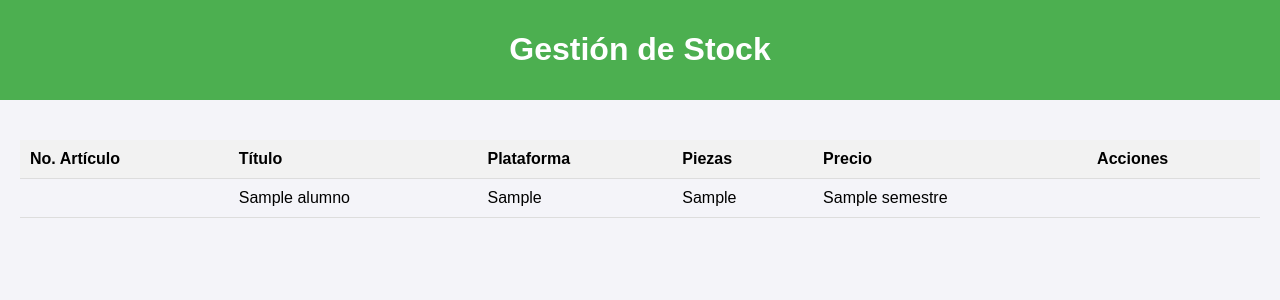
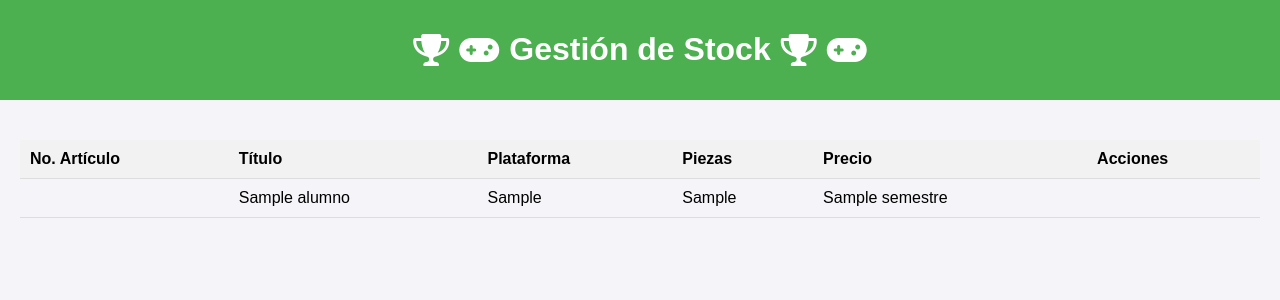
Before and after one commit to Barrrey7u7/inventario_crud, a Flask app: template templates/index.html in a window 1280 px wide. Shown: the top 300 px of the page. Run offline with Flask 3, Linux system fonts and the light colour scheme; the template is opened without the code that fills it: most values are stand-ins (such as "Sample title", 1, 10 or a date in 2020); parts of the project's set-up code (start-up, migrations or seed data) failed here and were passed over.

Commit message:
actualizacion vista crud

```diff
--- a/templates/index.html
+++ b/templates/index.html
@@ -69,8 +69,11 @@
 </head>
 <body>
     <header>
-
+        <i class="fas fa-trophy icon"></i>
+        <i class="fas fa-gamepad icon"></i>
         <h1>Gestión de Stock</h1>
+        <i class="fas fa-trophy icon"></i>
+        <i class="fas fa-gamepad icon"></i>
  </header>
 
     <div class="container">
```
